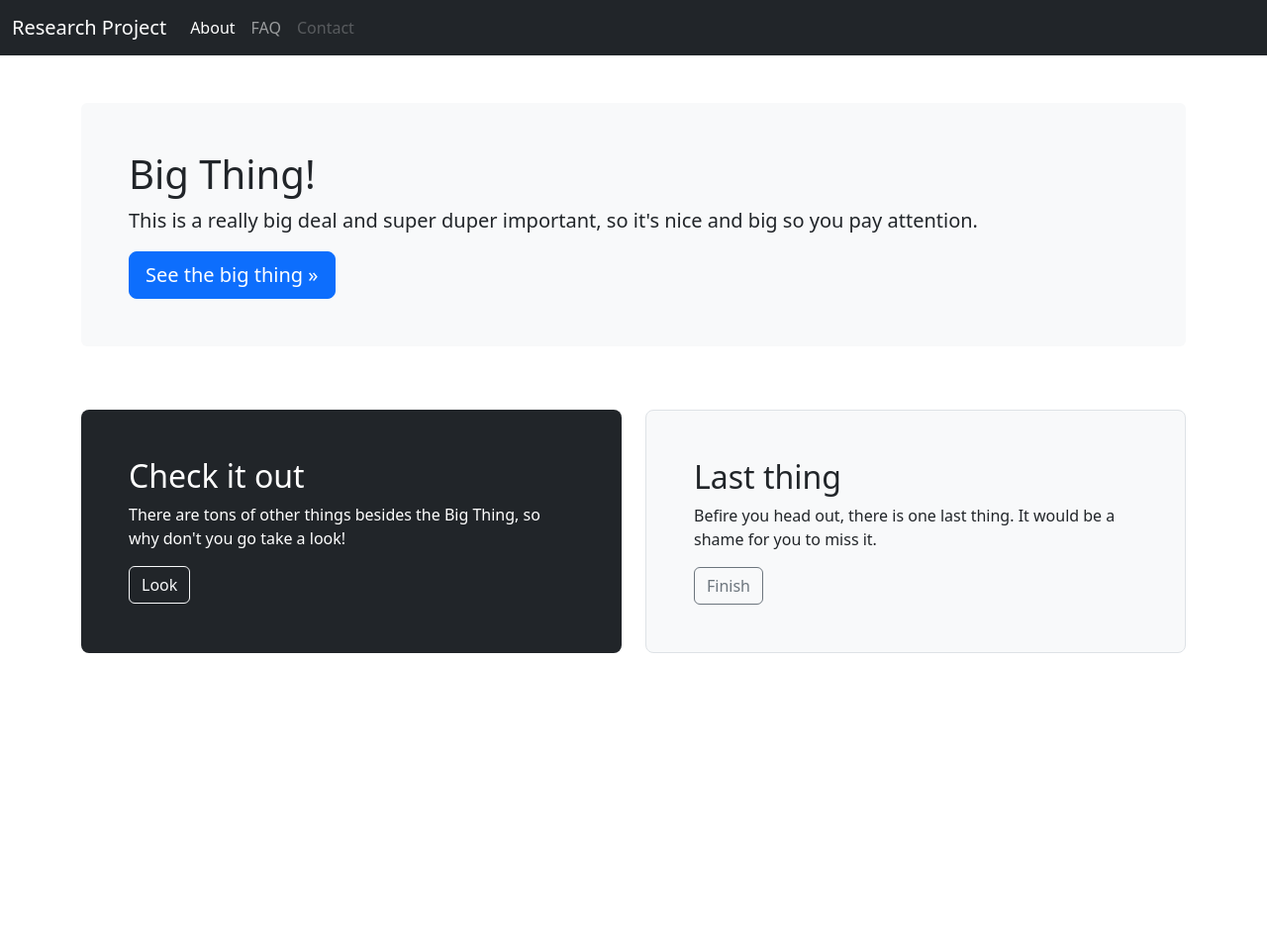
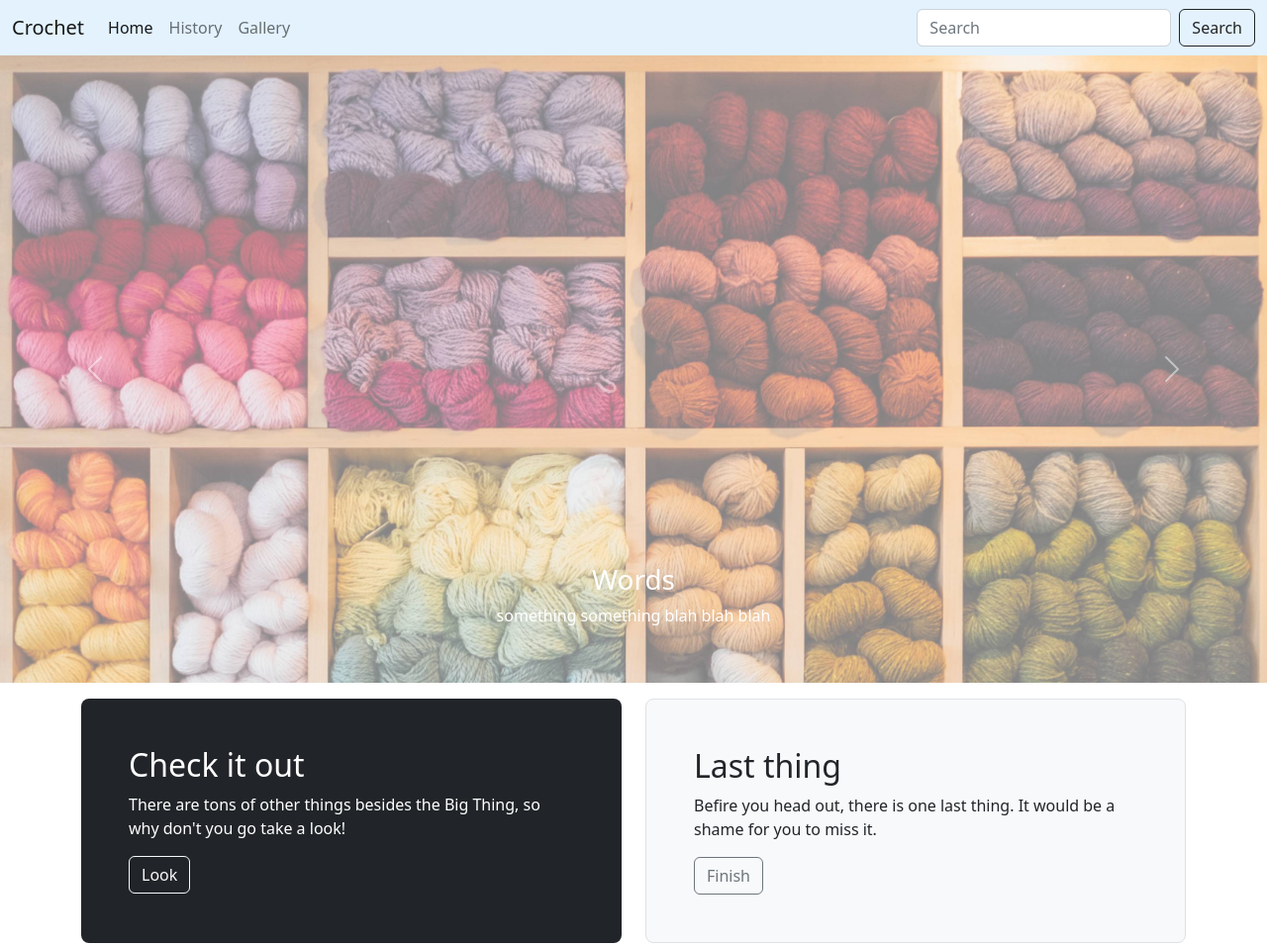
Before and after one commit to jfreegs/Bootstrap, a plain HTML site: page index.html in a window 1280 px wide. Shown: the whole page at 99% size. Before the commit the page ends 800 px from the top, so only its background shows below. Drawn offline with nearby package versions, Linux system fonts and the light colour scheme.

Commit message:
nav and carousel

```diff
--- a/index.html
+++ b/index.html
@@ -20,9 +20,9 @@
         <!--[if lt IE 7]>
             <p class="browsehappy">You are using an <strong>outdated</strong> browser. Please <a href="#">upgrade your browser</a> to improve your experience.</p>
         <![endif]-->
-        <nav class="navbar navbar-expand-md navbar-dark fixed bg-dark">
+        <nav class="navbar navbar-expand-md navbar-light fixed " style="background-color: #e3f2fd;">
             <div class="container-fluid">
-                <a class="navbar-brand" href="#">Research Project</a>
+                <a class="navbar-brand" href="index.html">Crochet</a>
                 <button class="navbar-toggler" type="button" data-bs-toggle="collapse" data-bs-target="#navbarCollapse"
                     aria-controls="navbarCollapse" aria-expanded="false" aria-label="Toggle navigation">
                     <span class="navbar-toggler-icon"></span>
@@ -30,25 +30,41 @@
                 <div class="collapse navbar-collapse" id="navbarCollapse">
                     <ul class="navbar-nav me-auto mb-2 mb-md-0">
                         <li class="nav-item">
-                            <a class="nav-link active" aria-current="page" href="#">About</a>
+                            <a class="nav-link active" aria-current="page" href="index.html">Home</a>
                         </li>
                         <li class="nav-item">
-                            <a class="nav-link" href="#">FAQ</a>
+                            <a class="nav-link" href="#">History</a>
                         </li>
                         <li class="nav-item">
-                            <a class="nav-link disabled" href="#" tabindex="-1" aria-disabled="true">Contact</a>
+                            <a class="nav-link" href="#" tabindex="-1" aria-disabled="true">Gallery</a>
                         </li>
                     </ul>
+                    <form class="d-flex">
+                        <input class="form-control me-2" type="search" placeholder="Search" aria-label="Search">
+                        <button class="btn btn-outline-dark"  type="submit">Search</button>
+                    </form>
                 </div>
             </div>
          </nav>
-         <main class="container my-5">
-            <div class="bg-light p-5 rounded">
-                <h1>Big Thing!</h1>
-                <p class="lead">This is a really big deal and super duper important, so it's nice and big so you pay attention.</p>
-                <a class="btn btn-lg btn-primary" href="#" role="button">See the big thing &raquo;</a>
+         <div id="carouselExampleControls" class="carousel slide" data-bs-ride="carousel">
+            <div class="carousel-inner">
+              <div class="carousel-item active">
+                <img src="assets/rainbow.jpeg" class="d-block w-100" alt="...">
+                <div class="carousel-caption d-none d-md-block">
+                    <h3>Words</h3>
+                    <p>something something blah blah blah</p>
+                </div>
+              </div>
             </div>
-         </main>
+            <button class="carousel-control-prev" type="button" data-bs-target="#carouselExampleControls" data-bs-slide="prev">
+              <span class="carousel-control-prev-icon" aria-hidden="true"></span>
+              <span class="visually-hidden">Previous</span>
+            </button>
+            <button class="carousel-control-next" type="button" data-bs-target="#carouselExampleControls" data-bs-slide="next">
+              <span class="carousel-control-next-icon" aria-hidden="true"></span>
+              <span class="visually-hidden">Next</span>
+            </button>
+          </div>
         <div class="container">
             <div class="row align-items-md-stretch">
                 <div class="col-md-6 my-3">
```
Also changed, not shown: assets/rainbow.jpeg (added), 2 other files.
